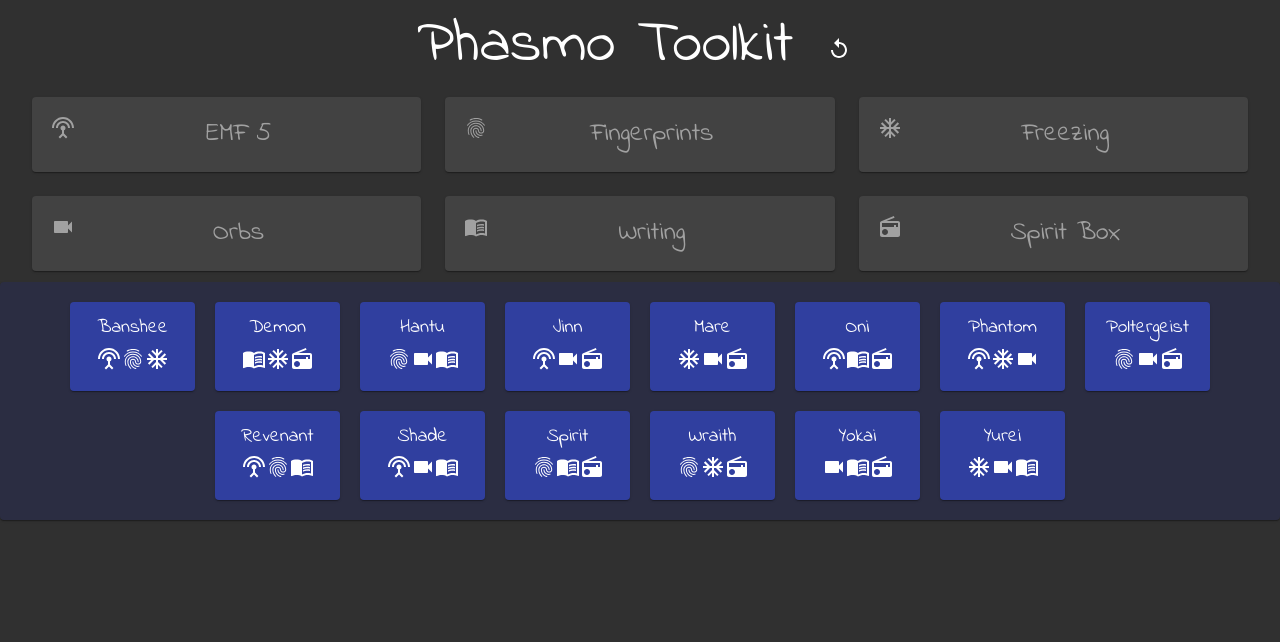
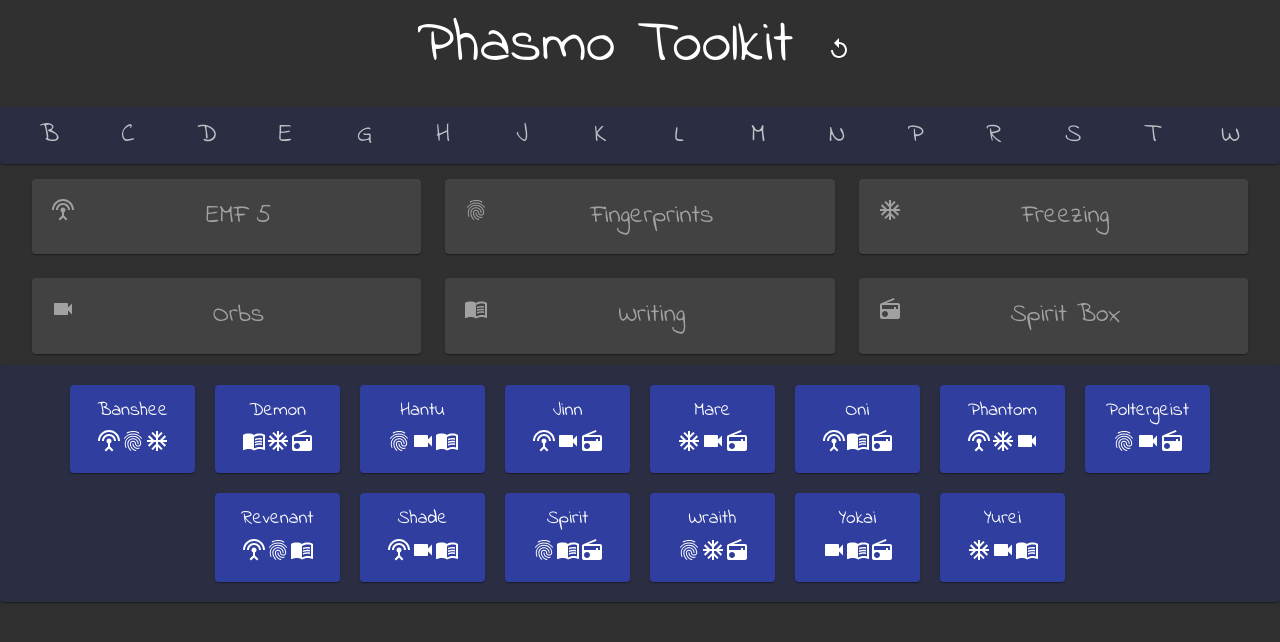
Before and after one commit to gatordunn1/phasmotoolkit, a React (Create React App) app: page / in a window 1280 px wide. Shown: the top 642 px of the page. Built offline with nearby package versions, Linux system fonts and the light colour scheme.

Commit message:
add ghostname partial

```diff
--- a/package.json
+++ b/package.json
@@ -19,7 +19,7 @@
   "homepage": "./",
   "scripts": {
     "start": "react-scripts start",
-    "build": "react-scripts build",
+    "build": "react-scripts build && rm -rf docs && cp -R build docs",
     "test": "react-scripts test",
     "eject": "react-scripts eject"
   },
--- a/src/App.js
+++ b/src/App.js
@@ -5,6 +5,7 @@ import CssBaseline from '@material-ui/core/CssBaseline';
 import Divider from '@material-ui/core/Divider';
 import { Evidence } from './features/evidence/Evidence';
 import { Ghosts } from './features/ghosts/Ghosts';
+import GhostName from './features/ghostname/GhostName';
 import Header from './features/header/Header';
 
 import './App.css';
@@ -33,6 +34,7 @@ function App() {
       <div className='App'>
         <header className='App-header'>
           <Header />
+          <GhostName />
         </header>
         <main className="App-main">
         <Evidence />
--- a/src/app/store.js
+++ b/src/app/store.js
@@ -1,9 +1,12 @@
-import { configureStore } from '@reduxjs/toolkit';
-import evidenceReducer from '../features/evidence/evidenceSlice';
-import ghostsReducer from '../features/ghosts/ghostsSlice';
+import { configureStore } from "@reduxjs/toolkit";
+import evidenceReducer from "../features/evidence/evidenceSlice";
+import ghostsReducer from "../features/ghosts/ghostsSlice";
+import ghostNameReducer from "../features/ghostname/ghostNameSlice";
+
 export const store = configureStore({
   reducer: {
     evidence: evidenceReducer,
     ghosts: ghostsReducer,
+    ghostName: ghostNameReducer,
   },
 });
--- /dev/null
+++ b/src/features/ghostname/GhostName.js
@@ -0,0 +1,115 @@
+import React from "react";
+import { useDispatch, useSelector } from "react-redux";
+import { makeStyles } from "@material-ui/core/styles";
+// import classNames from "classnames";
+import Paper from "@material-ui/core/Paper";
+import {
+  setFirstname,
+  setFirstnames,
+  setLastnames,
+  setLastname,
+  selectFirstnameLetters,
+  selectFirstnames,
+  selectFirstname,
+  selectLastnameLetters,
+  selectLastnames,
+  selectLastname,
+  selectFullname,
+  selectViews,
+} from "./ghostNameSlice";
+
+const useStyles = makeStyles((theme) => ({
+  container: {
+    backgroundColor: "#2b2d42",
+    display: "flex",
+    flexWrap: "nowrap",
+    width: "100vw",
+    padding: "10px",
+    margin: "10px 0 15px 0",
+    justifyContent: "center",
+    alignItems: "stretch",
+  },
+  item: {
+    borderRadius: "5px",
+    cursor: "pointer",
+    color: theme.palette.text.secondary,
+    "&:hover": {
+      color: theme.palette.secondary.light,
+      backgroundColor: theme.palette.primary.dark,
+    },
+    width: "100%",
+  },
+  name: {
+    fontSize: "1.4rem",
+  },
+}));
+
+export default function GhostName({ ghost, handleClick }) {
+  const classes = useStyles();
+  const dispatch = useDispatch();
+  const firstnameLetters = useSelector(selectFirstnameLetters);
+  const lastnameLetters = useSelector(selectLastnameLetters);
+  const firstnames = useSelector(selectFirstnames);
+  const firstname = useSelector(selectFirstname);
+  const lastnames = useSelector(selectLastnames);
+  const lastname = useSelector(selectLastname);
+  const fullname = useSelector(selectFullname);
+  const views = useSelector(selectViews);
+
+  return (
+    <React.Fragment>
+      <Paper className={classes.container}>
+        {views.firstnameLetters &&
+          firstnameLetters.map((letter) => (
+            <span
+              key={`firstnameLetter_${letter}`}
+              onClick={() => dispatch(setFirstnames(letter))}
+              className={classes.item}
+            >
+              {letter}
+            </span>
+          ))}
+        {views.firstnames &&
+          firstnames.map((firstname) => (
+            <span
+              key={firstname}
+              onClick={() => dispatch(setFirstname(firstname))}
+              className={classes.item}
+            >
+              {firstname}
+            </span>
+          ))}
+        {views.lastnameLetters &&
+          lastnameLetters.map((letter) => (
+            <span
+              key={`lastnameLetter_${letter}`}
+              onClick={() => dispatch(setLastnames(letter))}
+              className={classes.item}
+            >
+              {letter}
+            </span>
+          ))}
+        {views.lastnames &&
+          lastnames.map((lastname) => (
+            <span
+              key={lastname}
+              onClick={() => dispatch(setLastname(lastname))}
+              className={classes.item}
+            >
+              {lastname}
+            </span>
+          ))}
+        <div>
+          {views.fullname ? (
+            <span className={classes.name}>{fullname}</span>
+          ) : (
+            <React.Fragment>
+              <span className={classes.name}>{firstname}</span>
+              <span className={classes.name}>{lastname}</span>
+            </React.Fragment>
+          )}
+        </div>
+      </Paper>
+    </React.Fragment>
+  );
+}
--- /dev/null
+++ b/src/features/ghostname/constants.js
@@ -0,0 +1,112 @@
+export const GHOST_NAMES = {
+  firstnames: [
+    "Charles",
+    "Christopher",
+    "Daniel",
+    "David",
+    "Donald",
+    "George",
+    "James",
+    "John",
+    "Joseph",
+    "Kenneth",
+    "Mark",
+    "Michael",
+    "Paul",
+    "Richard",
+    "Robert",
+    "Steven",
+    "Thomas",
+    "William",
+    "Barbara",
+    "Betty",
+    "Carol",
+    "Donna",
+    "Dorothy",
+    "Elizabeth",
+    "Helen",
+    "Jennifer",
+    "Karen",
+    "Linda",
+    "Lisa",
+    "Margaret",
+    "Maria",
+    "Mary",
+    "Nancy",
+    "Patricia",
+    "Ruth",
+    "Sandra",
+    "Susan",
+  ],
+  lastnames: [
+    "Anderson",
+    "Brown",
+    "Clark",
+    "Davis",
+    "Garcia",
+    "Harris",
+    "Jackson",
+    "Johnson",
+    "Jones",
+    "Martin",
+    "Martinez",
+    "Miller",
+    "Moore",
+    "Robinson",
+    "Smith",
+    "Taylor",
+    "Thomas",
+    "Thompson",
+    "Williams",
+    "Wilson",
+    "White",
+  ],
+};
+
+export const FIRSTNAME_FIRST_LETTERS = [
+  ...new Set(GHOST_NAMES.firstnames.map((name) => name.slice(0, 1))),
+].sort();
+export const LASTNAME_FIRST_LETTERS = [
+  ...new Set(GHOST_NAMES.lastnames.map((name) => name.slice(0, 1))),
+].sort();
+
+export const HEADER_TEXT = {
+  first: "Select First Letter of Ghost's First Name",
+  second: "Select Ghost's First Name",
+  third: "Select First Letter of Ghost's Last Name",
+  fourth: "Select Ghost's Last Name",
+  fifth: "Ghost Name",
+};
+
+export const initialState = {
+  ref: {
+    firstnames: GHOST_NAMES.firstnames,
+    lastnames: GHOST_NAMES.lastnames,
+  },
+  firstnames: [],
+  lastnames: [],
+  firstnameLetters: FIRSTNAME_FIRST_LETTERS,
+  lastnameLetters: LASTNAME_FIRST_LETTERS,
+  firstname: "",
+  lastname: "",
+  fullname: "",
+  views: {
+    firstnameLetters: true,
+    firstnames: false,
+    lastnameLetters: false,
+    firstname: false,
+    lastname: false,
+    lastnames: false,
+    fullname: false,
+  },
+};
+
+export const falseViews = {
+  firstnameLetters: false,
+  firstnames: false,
+  lastnameLetters: false,
+  firstname: false,
+  lastname: false,
+  lastnames: false,
+  fullname: false,
+};
--- /dev/null
+++ b/src/features/ghostname/ghostNameSlice.js
@@ -0,0 +1,49 @@
+import { createSlice } from "@reduxjs/toolkit";
+import { falseViews, initialState } from "./constants";
+
+const enableView = (view) => ({
+  ...falseViews,
+  [view]: true,
+});
+
+export const ghostNameSlice = createSlice({
+  name: "ghostName",
+  initialState,
+  reducers: {
+    resetGhostName: (state) => {
+      state = initialState;
+    },
+    setFirstnames: (state, action) => {
+      state.firstnames = state.ref.firstnames.filter(
+        (firstname) => firstname[0] === action.payload
+      );
+      state.views = enableView("firstnames");
+    },
+    setFirstname: (state, action) => {
+      state.firstname = action.payload;
+      state.views = enableView("lastnameLetters");
+    },
+    setLastnames: (state, action) => {
+      state.lastnames = state.ref.lastnames.filter((lastname) => lastname[0] === action.payload);
+      state.views = enableView("lastnames");
+    },
+    setLastname: (state, action) => {
+      state.lastname = action.payload;
+      state.fullname = `${state.firstname} ${action.payload}`;
+      state.views = enableView("fullname");
+    },
+  },
+});
+
+export const { resetGhostName, setFirstnames, setFirstname, setLastnames, setLastname } = ghostNameSlice.actions;
+
+export const selectFullname = (state) => state.ghostName.fullname;
+export const selectFirstname = (state) => state.ghostName.firstname;
+export const selectLastname = (state) => state.ghostName.lastname;
+export const selectFirstnames = (state) => state.ghostName.firstnames;
+export const selectLastnames = (state) => state.ghostName.lastnames;
+export const selectFirstnameLetters = (state) => state.ghostName.firstnameLetters;
+export const selectLastnameLetters = (state) => state.ghostName.lastnameLetters;
+export const selectViews = (state) => state.ghostName.views;
+
+export default ghostNameSlice.reducer;
--- a/src/features/header/Header.js
+++ b/src/features/header/Header.js
@@ -7,6 +7,7 @@ import ReplayIcon from "@material-ui/icons/Replay";
 
 import { resetGhosts } from "../ghosts/ghostsSlice";
 import { resetEvidence } from "../evidence/evidenceSlice";
+import { resetGhostName } from '../ghostname/ghostNameSlice';
 
 const useStyles = makeStyles((theme) => ({
   root: {
@@ -28,6 +29,7 @@ export default function Header() {
   const reset = () => {
     dispatch(resetEvidence());
     dispatch(resetGhosts());
+    dispatch(resetGhostName());
   }
 
   return (
--- a/src/index.css
+++ b/src/index.css
@@ -7,6 +7,7 @@ body {
   font-family: 'Indie Flower', cursive !important;
   /* -webkit-font-smoothing: antialiased;
   -moz-osx-font-smoothing: grayscale; */
+  user-select: "none",
 }
 
 /* code {
```
